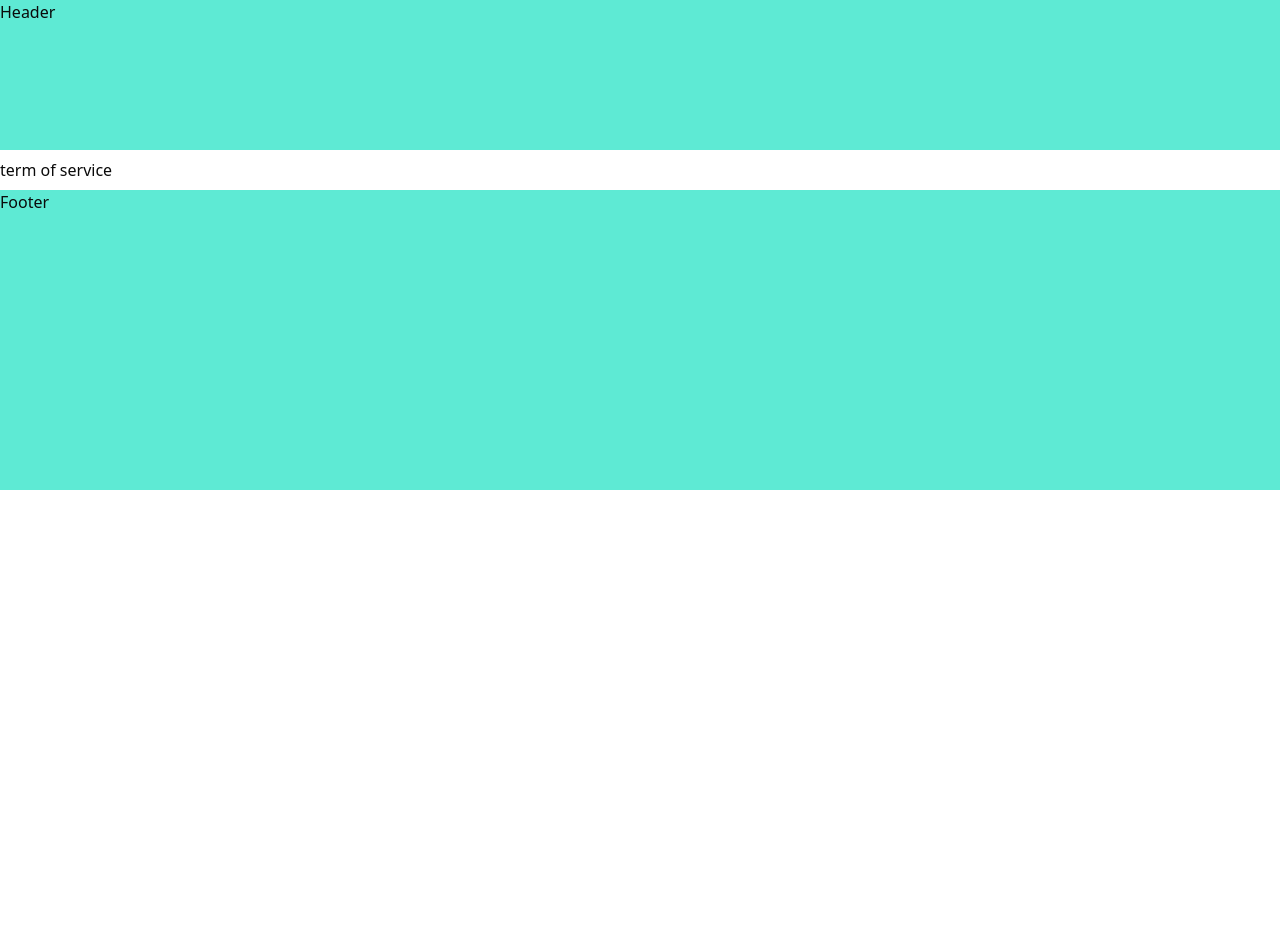
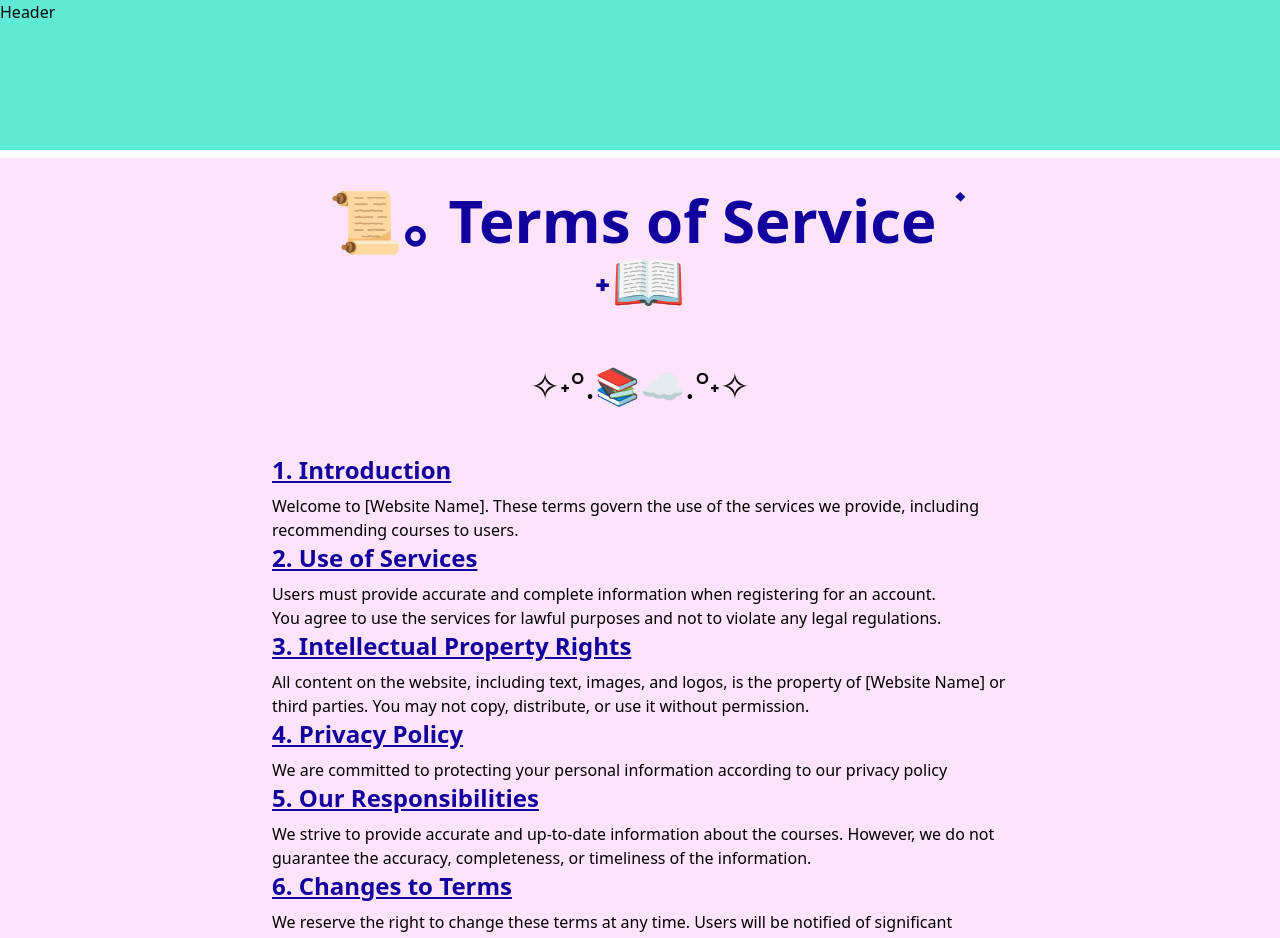
Before and after one commit to manhld199/4study, a Next.js app: page /term-of-service in a window 1280 px wide. Shown: the top 938 px of the page. Before the commit the page ends 800 px from the top, so only its background shows below. Built offline with nearby package versions, Linux system fonts and the light colour scheme.

Commit message:
create term-of-service

```diff
--- a/src/app/(general)/term-of-service/page.tsx
+++ b/src/app/(general)/term-of-service/page.tsx
@@ -1,3 +1,42 @@
+// import libs
+import Head from 'next/head';
+
 export default function TermOfServicePage() {
-  return "term of service";
+  return (
+    <div className="bg-[#FFE3FA] min-h-screen">
+      <Head>
+        <title>Terms of Service</title>
+        <meta name="description" content="Read our terms of use." />
+      </Head>
+      <div className="flex-1 flex flex-col">
+        <div className="bg-[#FFE3FA] text-black p-8 mx-[280px] flex-1">
+          <h1 className="text-6xl font-semibold mb-2 text-center text-[#11009E]">📜｡ Terms of Service ࣪ ˖📖</h1>
+        </div>
+        <p className="text-4xl text-center my-4">✧˖°.📚☁️.°˖✧</p>
+        <div className="bg-[#FFE3FA] text-black p-8 mx-[240px] flex-1">
+          <h2 className="text-2xl font-semibold mb-2 text-[#11009E]"><u>1. Introduction</u></h2>
+          <p>
+            Welcome to [Website Name]. These terms govern the use of the services we provide, including recommending courses to users.
+          </p>
+          <h2 className="text-2xl font-semibold mb-2 text-[#11009E]"><u>2. Use of Services</u></h2>
+          <p>
+            Users must provide accurate and complete information when registering for an account.
+          </p>
+          <p>
+            You agree to use the services for lawful purposes and not to violate any legal regulations.
+          </p>
+          <h2 className="text-2xl font-semibold mb-2 text-[#11009E]"><u>3. Intellectual Property Rights</u></h2>
+          <p>All content on the website, including text, images, and logos, is the property of [Website Name] or third parties. You may not copy, distribute, or use it without permission.</p>
+          <h2 className="text-2xl font-semibold mb-2 text-[#11009E]"><u>4. Privacy Policy</u></h2>
+          <p>We are committed to protecting your personal information according to our privacy policy</p>
+          <h2 className="text-2xl font-semibold mb-2 text-[#11009E]"><u>5. Our Responsibilities</u></h2>
+          <p>We strive to provide accurate and up-to-date information about the courses. However, we do not guarantee the accuracy, completeness, or timeliness of the information.</p>
+          <h2 className="text-2xl font-semibold mb-2 text-[#11009E]"><u>6. Changes to Terms</u></h2>
+          <p>We reserve the right to change these terms at any time. Users will be notified of significant changes.</p>
+          <h2 className="text-2xl font-semibold mb-2 text-[#11009E]"><u>7. Contact Us</u></h2>
+          <p>If you have any questions about these terms, please contact us.</p>
+        </div>
+      </div>
+    </div>
+  );
 }
```
